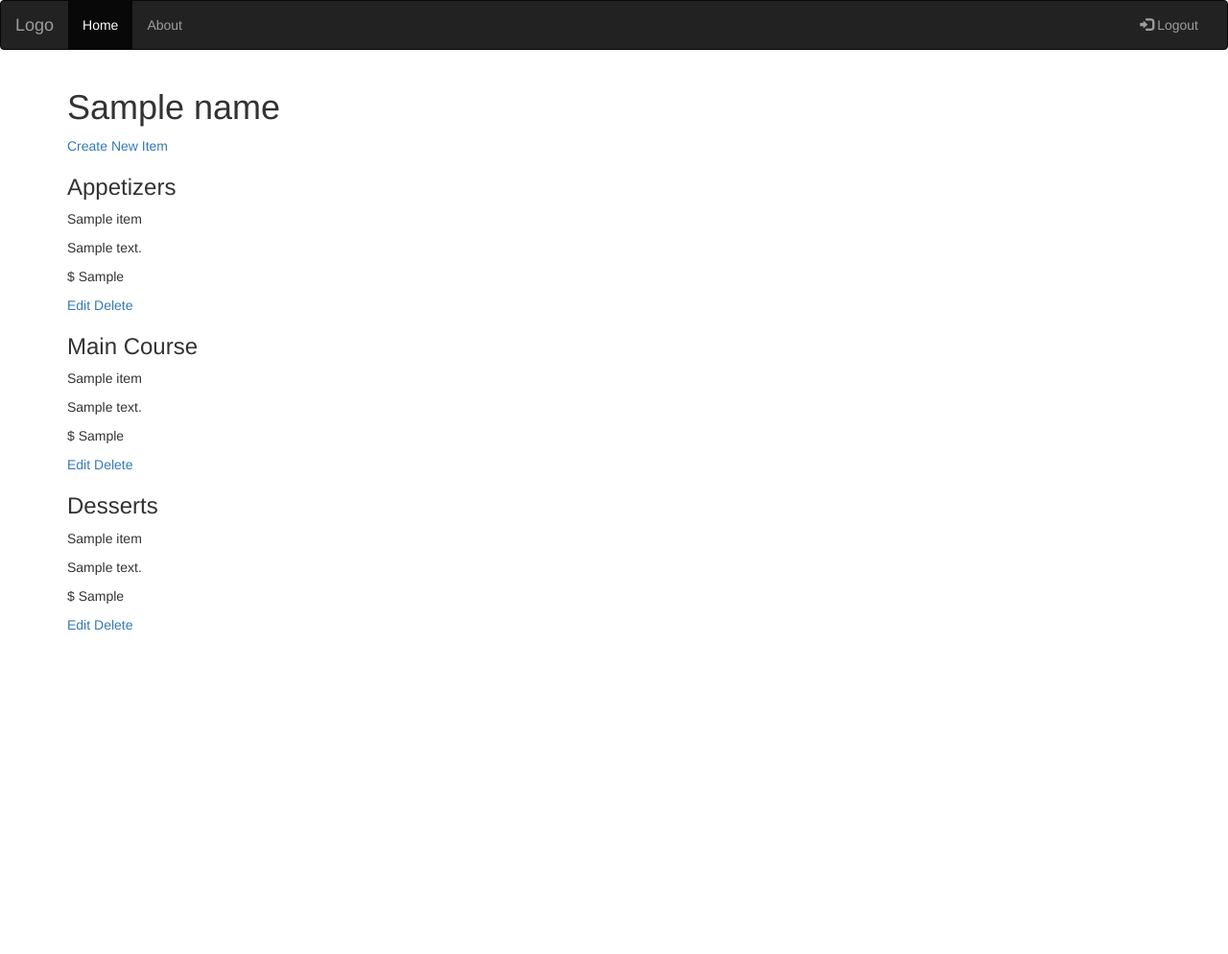
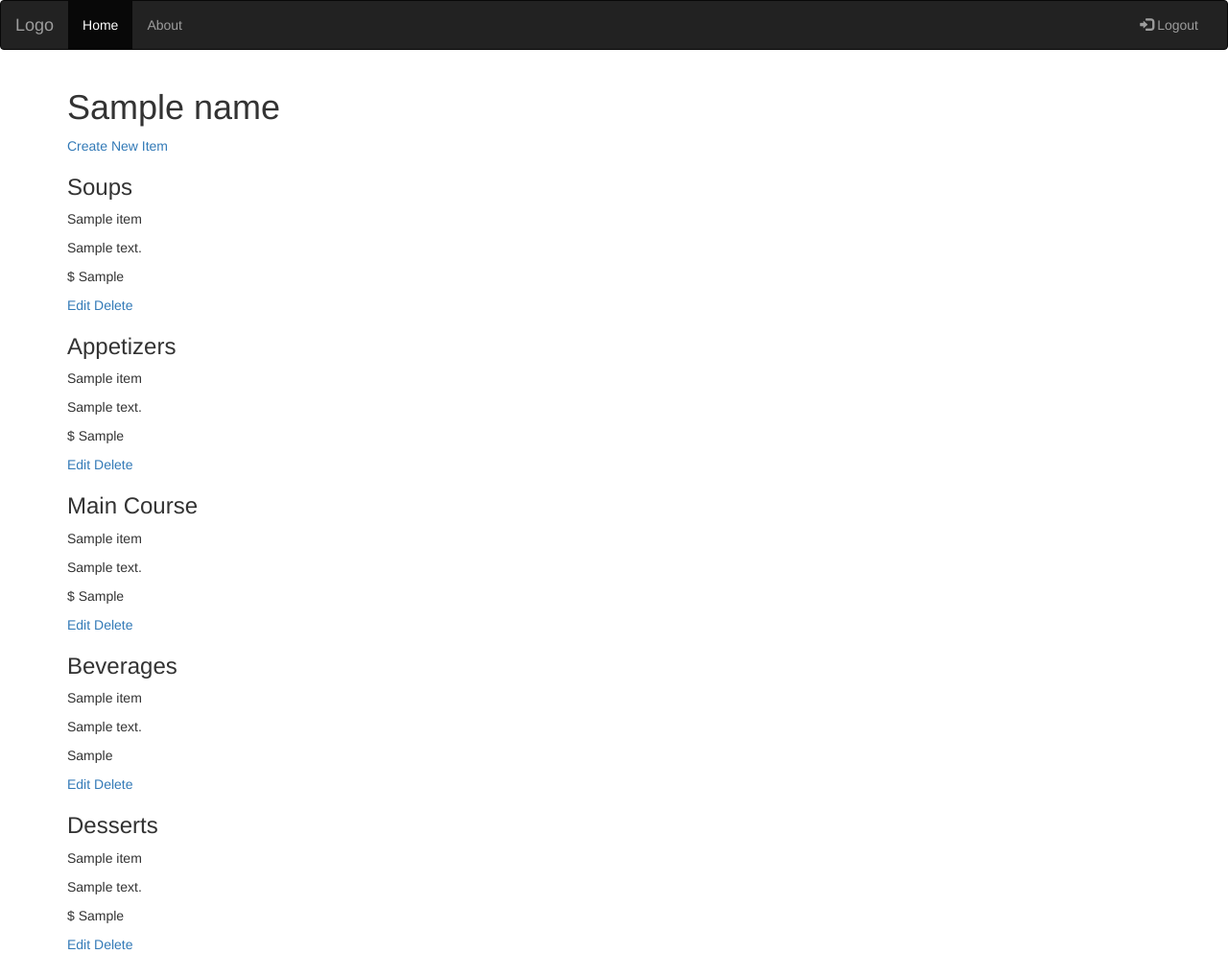
Before and after one commit to pranav97/flasky_restaurant, a Flask app: template project/templates/menu.html in a window 1280 px wide. Shown: the whole page at 96% size. Before the commit the page ends 657 px from the top, so only its background shows below. Run offline with Flask 2, Linux system fonts and the light colour scheme; tables that the repository leaves empty hold one stand-in row (values such as "Sample post"); the template is opened without the code that fills it: values that come from a table or form of the project are taken from there, most other values are stand-ins (such as "Sample title", 1, 10 or a date in 2020); parts of the project's set-up code (start-up, migrations or seed data) failed here and were passed over; some libraries are stand-ins or nearby versions.

Commit message:
adding beverages and desserts

```diff
--- a/project/menu.py
+++ b/project/menu.py
@@ -16,15 +16,19 @@ menu = Blueprint('menu', __name__)
 @menu.route('/restaurant/<int:restaurant_id>/menu')
 def showMenu(restaurant_id):
     restaurant = Restaurant.query.filter_by(id=restaurant_id).first()
-    entre = MenuItem.query.filter_by(restaurant_id=restaurant_id, course="Appetizer").all()
+    soups = MenuItem.query.filter_by(restaurant_id=restaurant_id, course="Soups").all()
+    appetizer = MenuItem.query.filter_by(restaurant_id=restaurant_id, course="Appetizer").all()
     mainc = MenuItem.query.filter_by(restaurant_id=restaurant_id, course="Main Course").all()
     dess = MenuItem.query.filter_by(restaurant_id=restaurant_id, course="Dessert").all()
+    beverages = MenuItem.query.filter_by(restaurant_id=restaurant_id, course="Beverage").all()
     return render_template('menu.html',
         restaurant_id=restaurant_id,
         name=restaurant.name,
-        entre=entre,
+        appetizer=appetizer,
+        soups=soups,
         main_course=mainc,
-        desserts=dess)
+        desserts=dess,
+        beverages=beverages)
 
 @login_required
 @menu.route('/restaurant/<int:restaurant_id>/menu/new', methods=['GET', 'POST'])
--- a/project/templates/menu.html
+++ b/project/templates/menu.html
@@ -3,15 +3,39 @@
 <h1 id="main-head">{{name}}</h1>
 <a href = '{{url_for("menu.newMenuItem", restaurant_id = restaurant_id) }}'>
 Create New Item</a>
-<h3>Appetizers</h3>
-{% if not entre: %}
+<h3>Soups</h3>
+{% if not soups: %}
     <div class="item">
 
         <p>No Items to show here</p>
 
     </div>
 {% endif %}
-{% for i in entre %}
+{% for i in soups %}
+    <div class="item">
+
+        <p>{{i.name}}</p>
+
+        <p>{{i.description}}</p>
+
+        <p> $ {{i.price}} </p>
+
+        <a href='{{url_for("menu.editMenuItem", restaurant_id = restaurant_id, menu_id = i.id )}}'>Edit</a>
+
+        <a href='{{url_for("menu.deleteMenuItem", restaurant_id = restaurant_id, menu_id = i.id, item=i )}}'>Delete</a>
+
+    </div>
+{% endfor %}
+
+<h3>Appetizers</h3>
+{% if not appetizer: %}
+    <div class="item">
+
+        <p>No Items to show here</p>
+
+    </div>
+{% endif %}
+{% for i in appetizer %}
     <div class="item">
 
         <p>{{i.name}}</p>
@@ -50,6 +74,30 @@ Create New Item</a>
     </div>
 {% endfor %}
 
+<h3>Beverages</h3>
+{% if not beverages: %}
+    <div class="item">
+
+        <p>No Items to show here</p>
+
+    </div>
+{% endif %}
+{% for i in beverages %}
+    <div class="item">
+
+        <p>{{i.name}}</p>
+
+        <p>{{i.description}}</p>
+
+        <p> {{i.price}} </p>
+
+        <a href='{{url_for("menu.editMenuItem", restaurant_id = restaurant_id, menu_id = i.id )}}'>Edit</a>
+
+        <a href='{{url_for("menu.deleteMenuItem", restaurant_id = restaurant_id, menu_id = i.id, item=i )}}'>Delete</a>
+
+    </div>
+{% endfor %}
+
 <h3>Desserts</h3>
  {% if not desserts: %}
     <div class="item">
--- a/project/templates/newmenuitem.html
+++ b/project/templates/newmenuitem.html
@@ -11,6 +11,8 @@
            <option value = "Appetizer">Appetizer</option>
            <option value = "Main Course">Main Course</option>
            <option value = "Dessert">Dessert</option>
+           <option value = "Beverage">Beverage</option>
+           <option value = "Dessert">Dessert</option>
          </select><br>
     Price: <input type="text" name="price"><br>
     <input type="submit" value="submit">
```
